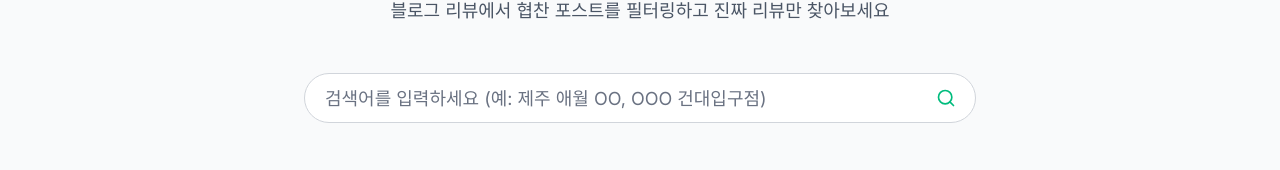
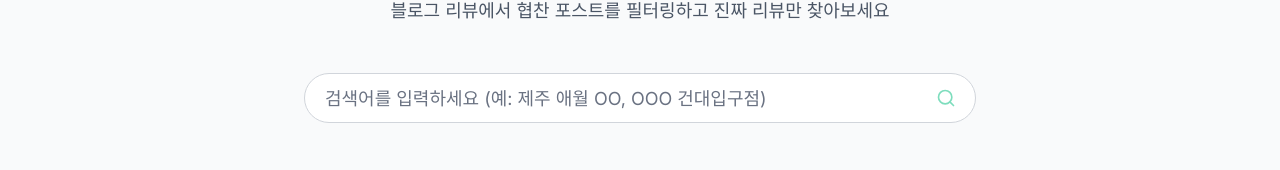
Before and after one commit to ndns-dev/ndns-front, a Next.js app: page / in a window 1280 px wide. Shown: the part 273-443 px from the top of the page. Built offline with nearby package versions, Linux system fonts and the light colour scheme; no server answers.

Commit message:
fix: 검색어 없을 시 검색x

```diff
--- a/src/app/search/page.tsx
+++ b/src/app/search/page.tsx
@@ -35,11 +35,8 @@ export default function SearchPage() {
         console.log(`URL 페이지 파라미터로 페이지 변경: ${pageParam}`);
         handleSearch(query, pageParam);
       }
-    } else if (queryParam.trim().length > 0 && queryParam.trim().length < 2) {
-      console.log('URL 검색어가 2글자 미만입니다. 검색을 실행하지 않습니다.');
     }
-    // eslint-disable-next-line react-hooks/exhaustive-deps
-  }, [queryParam, pageParam, isFromNavigation]); // isFromNavigation 의존성 추가
+  }, [queryParam, pageParam, isFromNavigation]);
 
   // 페이지 변경 핸들러
   const handlePageChange = (page: number) => {
--- a/src/components/search/search-form.component.tsx
+++ b/src/components/search/search-form.component.tsx
@@ -49,7 +49,7 @@ export const SearchForm: React.FC<SearchFormProps> = ({
             'absolute right-2 top-1/2 transform -translate-y-1/2 rounded-full bg-transparent hover:bg-gray-100 dark:hover:bg-gray-700 transition-colors',
             buttonClasses
           )}
-          disabled={isLoading}
+          disabled={isLoading || !query.trim()}
         >
           {isLoading ? (
             <Loader2 className={cn(iconSize, 'animate-spin text-emerald-500')} />
--- a/src/hooks/use-search.hook.ts
+++ b/src/hooks/use-search.hook.ts
@@ -91,15 +91,9 @@ export const useSearch = () => {
   const handleSearch = async (searchQuery?: string, page: number = 1) => {
     const currentQuery = searchQuery !== undefined ? searchQuery : query;
 
-    // 검색어가 없거나 2글자 미만이면 검색하지 않음
+    // 검색어가 없으면 검색하지 않음
     if (!currentQuery.trim()) {
       setError('검색어를 입력해주세요.');
-      return;
-    }
-
-    if (currentQuery.trim().length < 2) {
-      setError('검색어는 최소 2글자 이상 입력해주세요.');
-      console.log('검색어는 최소 2글자 이상 입력해주세요.');
       return;
     }
 
```
